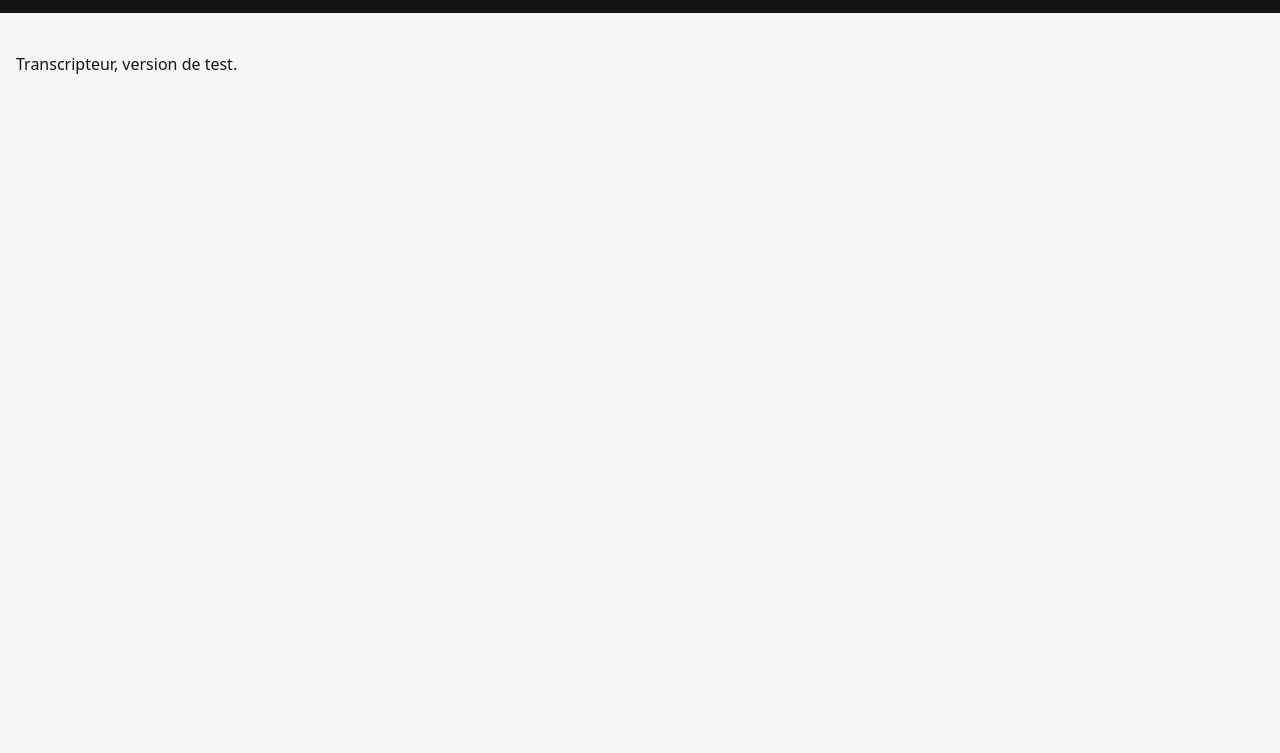
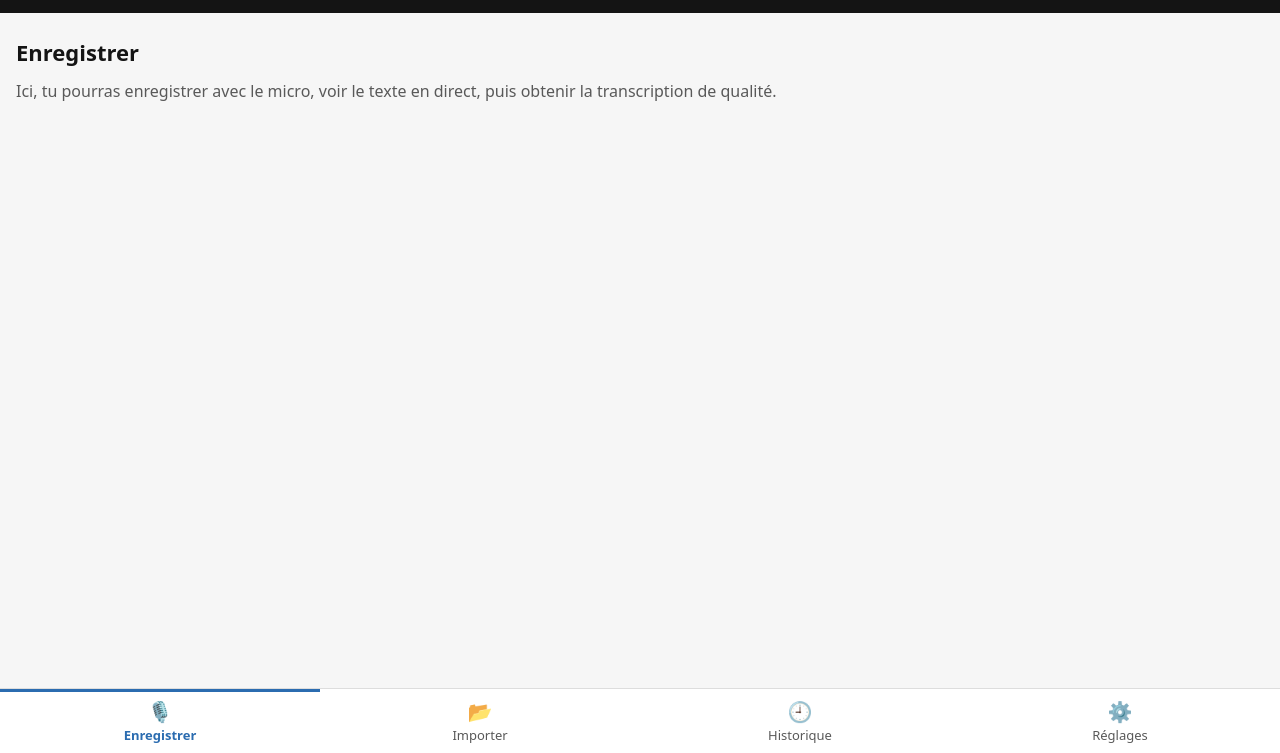
Before and after one commit to davidzemmour-cmd/transcripteur, a plain HTML site: page index.html in a window 1280 px wide. Shown: the part 47-800 px from the top of the page. Drawn offline with Linux system fonts and the light colour scheme.

Commit message:
Étape 2 : squelette avec quatre écrans et navigation
Co-Authored-By: Claude Opus 5.5 <noreply@anthropic.com>
Claude-Session: https://claude.ai/code/session_01Kc9AmaYLFbXpWfXz2ZVQiM

```diff
--- a/index.html
+++ b/index.html
@@ -2,26 +2,34 @@
 <html lang="fr">
 <head>
   <meta charset="utf-8">
-  <meta name="viewport" content="width=device-width, initial-scale=1">
+  <meta name="viewport" content="width=device-width, initial-scale=1, viewport-fit=cover">
   <title>Transcripteur</title>
   <style>
     :root {
       --couleur-fond: #f6f6f6;
       --couleur-texte: #141414;
+      --couleur-texte-discret: #595959;
       --couleur-bandeau: #141414;
       --couleur-accent: #2b6cb0;
+      --couleur-carte: #ffffff;
+      --couleur-bordure: #dddddd;
+      --hauteur-navigation: 64px;
     }
     * { box-sizing: border-box; }
+    html, body { margin: 0; }
     body {
-      margin: 0;
       font-family: system-ui, -apple-system, "Segoe UI", Roboto, sans-serif;
       background: var(--couleur-fond);
       color: var(--couleur-texte);
+      overflow-x: hidden;
     }
+
+    /* Bandeau du haut */
     header {
       background: var(--couleur-bandeau);
       color: #ffffff;
       padding: 16px;
+      padding-top: calc(16px + env(safe-area-inset-top));
       display: flex;
       align-items: center;
       gap: 12px;
@@ -30,9 +38,54 @@
       width: 28px;
       height: 28px;
       background: var(--couleur-accent);
+      flex-shrink: 0;
     }
     header h1 { margin: 0; font-size: 20px; }
-    main { padding: 24px 16px; }
+
+    /* Zone des écrans */
+    main {
+      padding: 24px 16px;
+      padding-bottom: calc(var(--hauteur-navigation) + 24px + env(safe-area-inset-bottom));
+    }
+    .ecran { display: none; }
+    .ecran.actif { display: block; }
+    .ecran h2 { margin: 0 0 12px; font-size: 22px; }
+    .ecran p { margin: 0; color: var(--couleur-texte-discret); line-height: 1.5; }
+
+    /* Barre de navigation du bas */
+    nav {
+      position: fixed;
+      left: 0;
+      right: 0;
+      bottom: 0;
+      display: flex;
+      background: var(--couleur-carte);
+      border-top: 1px solid var(--couleur-bordure);
+      padding-bottom: env(safe-area-inset-bottom);
+    }
+    nav button {
+      flex: 1;
+      min-width: 0;
+      height: var(--hauteur-navigation);
+      border: none;
+      background: none;
+      font: inherit;
+      font-size: 13px;
+      color: var(--couleur-texte-discret);
+      display: flex;
+      flex-direction: column;
+      align-items: center;
+      justify-content: center;
+      gap: 4px;
+      cursor: pointer;
+      border-top: 3px solid transparent;
+    }
+    nav button .icone { font-size: 20px; line-height: 1; }
+    nav button.actif {
+      color: var(--couleur-accent);
+      border-top-color: var(--couleur-accent);
+      font-weight: 600;
+    }
   </style>
 </head>
 <body>
@@ -40,8 +93,55 @@
     <div class="logo"></div>
     <h1>Transcripteur</h1>
   </header>
+
   <main>
-    <p>Transcripteur, version de test.</p>
+    <section id="ecran-enregistrer" class="ecran">
+      <h2>Enregistrer</h2>
+      <p>Ici, tu pourras enregistrer avec le micro, voir le texte en direct, puis obtenir la transcription de qualité.</p>
+    </section>
+
+    <section id="ecran-importer" class="ecran">
+      <h2>Importer</h2>
+      <p>Ici, tu pourras choisir un fichier audio sur ton téléphone et le faire transcrire, quelle que soit sa durée.</p>
+    </section>
+
+    <section id="ecran-historique" class="ecran">
+      <h2>Historique</h2>
+      <p>Ici, tu retrouveras tes transcriptions enregistrées sur ce téléphone.</p>
+    </section>
+
+    <section id="ecran-reglages" class="ecran">
+      <h2>Réglages</h2>
+      <p>Ici, tu saisiras ta clé API Groq. Elle restera uniquement sur ce téléphone.</p>
+    </section>
   </main>
+
+  <nav>
+    <button type="button" data-ecran="enregistrer"><span class="icone">🎙️</span>Enregistrer</button>
+    <button type="button" data-ecran="importer"><span class="icone">📂</span>Importer</button>
+    <button type="button" data-ecran="historique"><span class="icone">🕘</span>Historique</button>
+    <button type="button" data-ecran="reglages"><span class="icone">⚙️</span>Réglages</button>
+  </nav>
+
+  <script>
+    // Affiche l'écran demandé ("enregistrer", "importer", "historique" ou "reglages")
+    // et met son bouton de navigation en surbrillance.
+    function afficherEcran(nomEcran) {
+      document.querySelectorAll('.ecran').forEach(function (ecran) {
+        ecran.classList.toggle('actif', ecran.id === 'ecran-' + nomEcran);
+      });
+      document.querySelectorAll('nav button').forEach(function (bouton) {
+        bouton.classList.toggle('actif', bouton.dataset.ecran === nomEcran);
+      });
+    }
+
+    document.querySelectorAll('nav button').forEach(function (bouton) {
+      bouton.addEventListener('click', function () {
+        afficherEcran(bouton.dataset.ecran);
+      });
+    });
+
+    afficherEcran('enregistrer');
+  </script>
 </body>
 </html>
```
